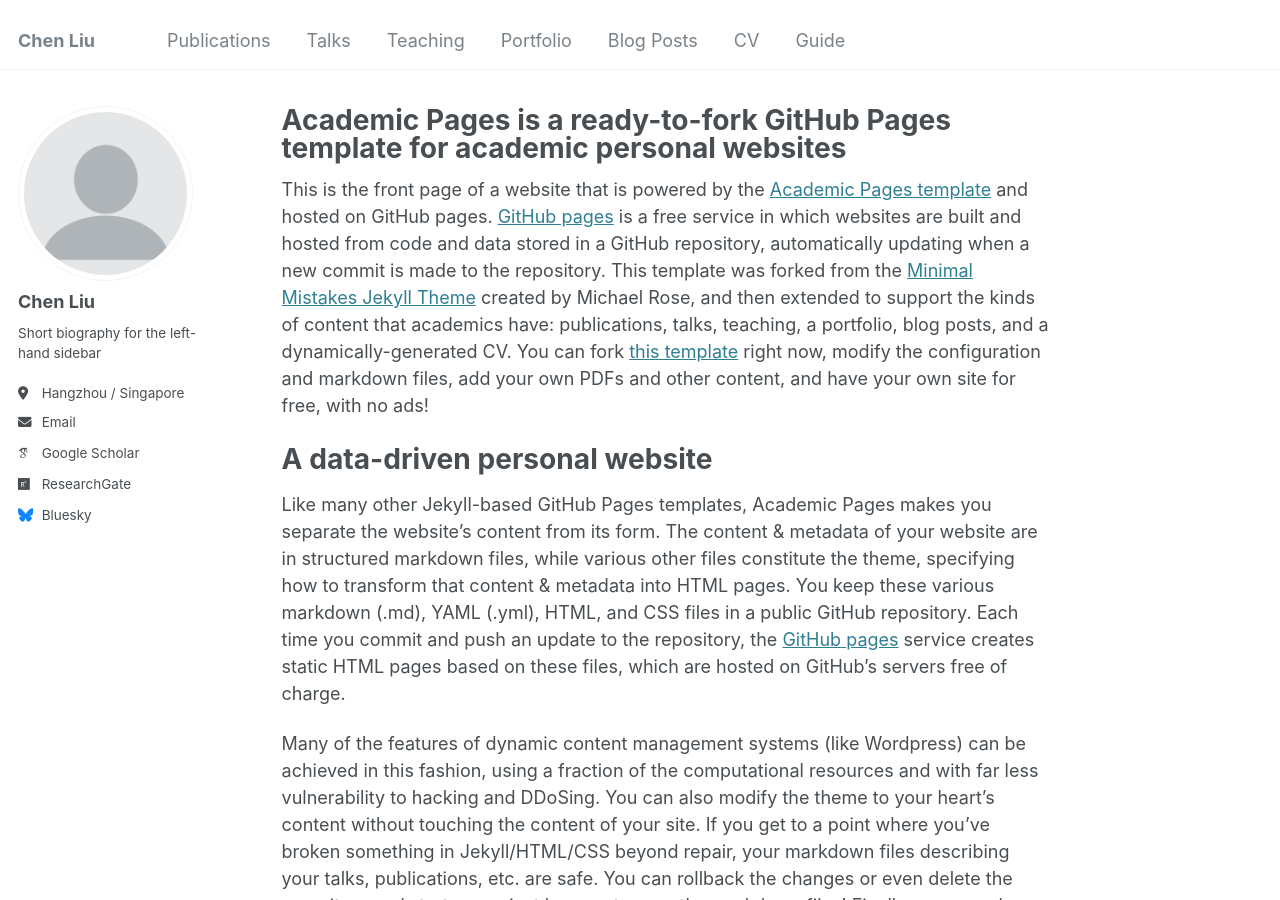
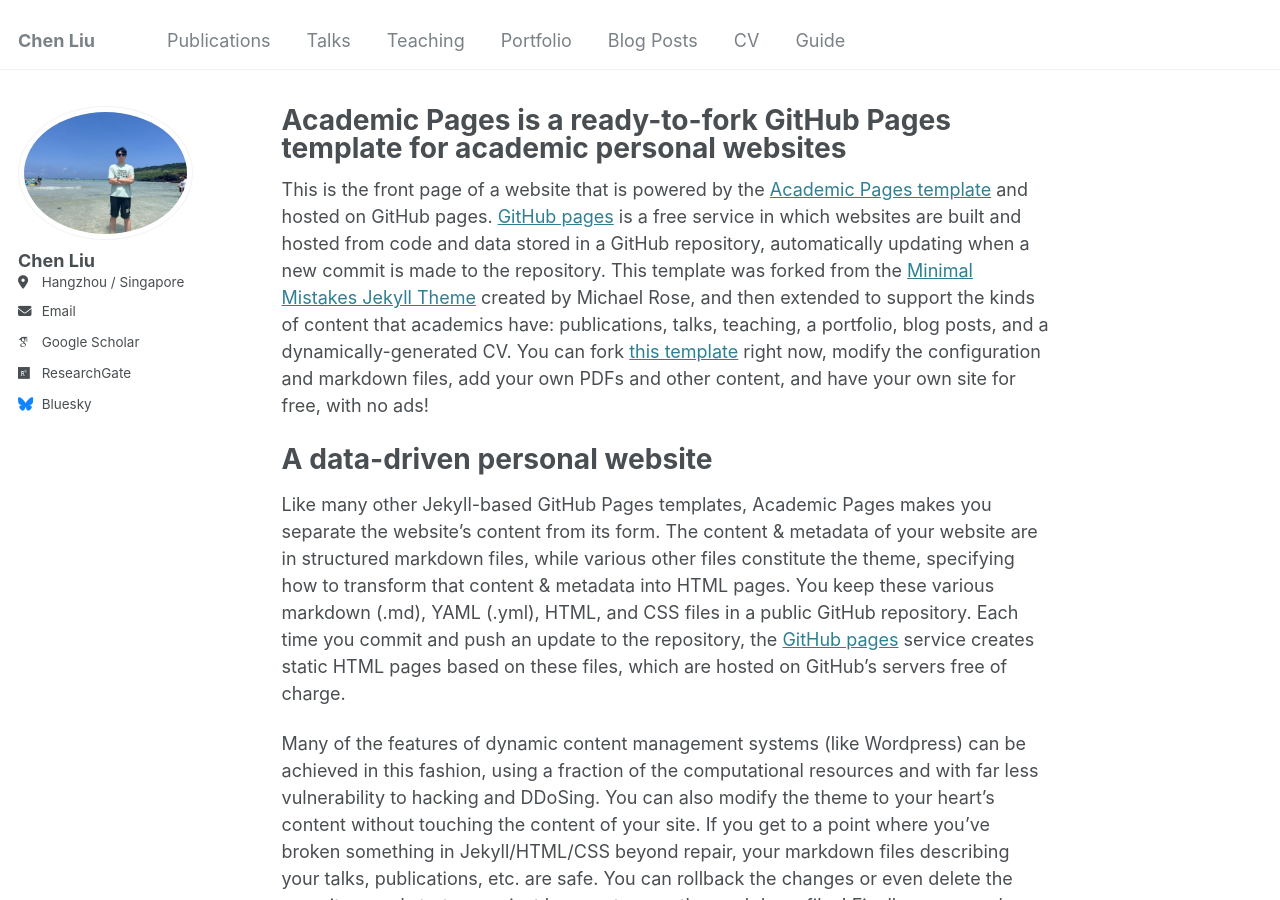
Before and after one commit to fly-orange/fly-orange.github.io, a Jekyll site: the page built from _pages/about.md, in a window 1280 px wide and 900 px high. Built offline with Jekyll 4.4.1, drawn with Linux system fonts in a browser that asks for light colours; some web fonts are replaced.

Commit message:
Update _config.yml

```diff
--- a/_config.yml
+++ b/_config.yml
@@ -21,10 +21,10 @@ repository               : "academicpages/academicpages.github.io"
 #               Additional customization can be done by editing /_includes/author-profile.html
 author:
   # Biographic information
-  avatar           : "profile.png"
+  avatar           : "my1.jpg"
   name             : "Chen Liu"
   pronouns         : # example: "she/her"
-  bio              : "Short biography for the left-hand sidebar"
+  bio              : #""
   location         : "Hangzhou / Singapore"
   employer         : # "Red Brick University"
   uri              : # URL
```
